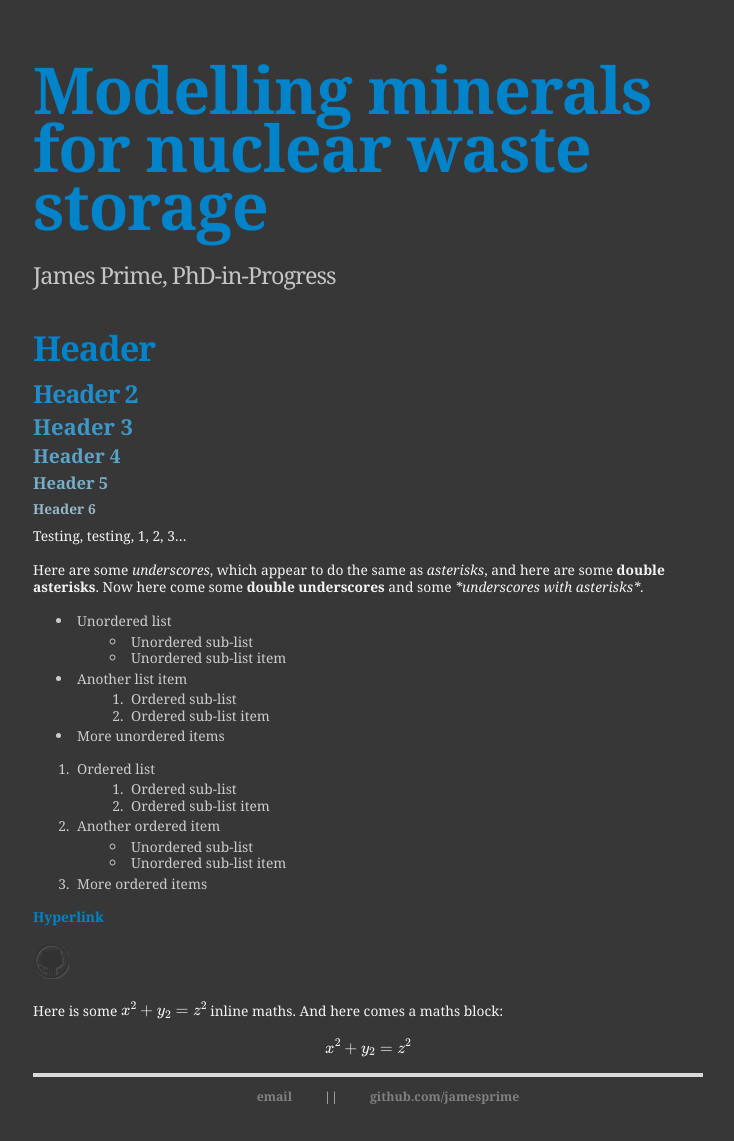
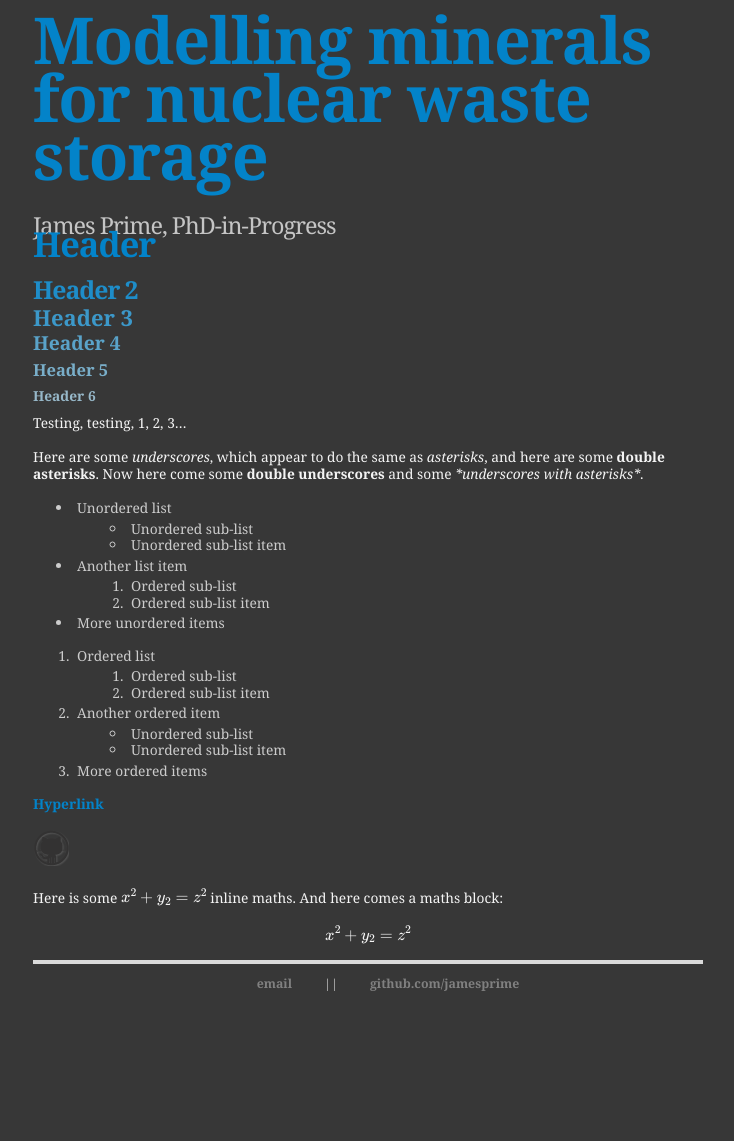
Before and after one commit to jamesprime/jamesprime.github.io, a Jekyll site: the page built from _pages/test/index.md, in a window 1280 px wide. Shown: the whole page, without its empty margins (272-1006 px from the left). Built offline with Jekyll 4.4.1, drawn with Linux system fonts in a browser that asks for light colours; nearby versions of some CDN libraries; formulas are drawn with MathJax 3; after the commit the page ends 1028 px from its top, so only the background shows below that.

Commit message:
Updated _sass/uberduper.scss
Commented out padding for h2 and h3, changed h1 padding to 0

```diff
--- a/_sass/uberduper.scss
+++ b/_sass/uberduper.scss
@@ -16,7 +16,7 @@ h1 {
     font-size: 2.5em; // Originally 4.7em; default is 2em
     letter-spacing: -1px;
     margin: 0 0 30px 0;
-    padding: 50px 0 0 0;
+    padding: 0; // Originally 50px 0 0 0
 
     a {
         color: #0383c9;
@@ -36,8 +36,8 @@ h2 {
     font-size: 1.8em; // Originally 1.7em; default is 1.5em
     font-weight: bold;
     letter-spacing: -1px;
-    margin: 10px 0 10px 0;
-    padding: 0px 2px 4px 0;
+    margin: 10px 0;
+    // padding: 0px 2px 4px 0;
 }
 
 h3 {
@@ -45,8 +45,8 @@ h3 {
     color: #3C98C9; // Originally #fba919
     font-size: 1.6em; // Originally 1.4em; default is 1.17em
     font-weight: bold;
-    margin: 10px 0 10px 0; // Originally 10px 0 8px
-    padding: 1px 2px 4px 0;
+    margin: 10px 0; // Originally 10px 0 8px
+    // padding: 1px 2px 4px 0;
 }
 
 h4 {
```
